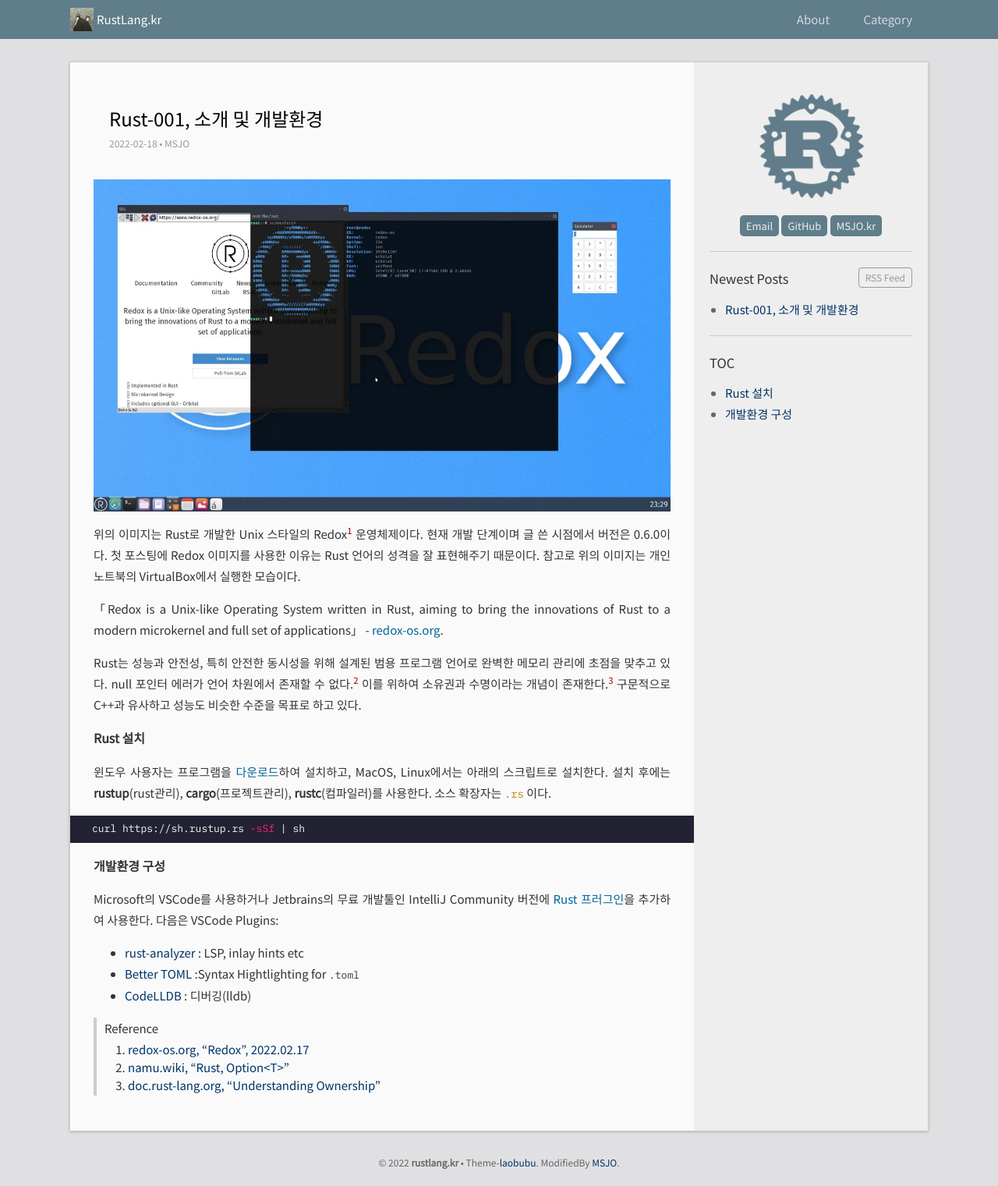
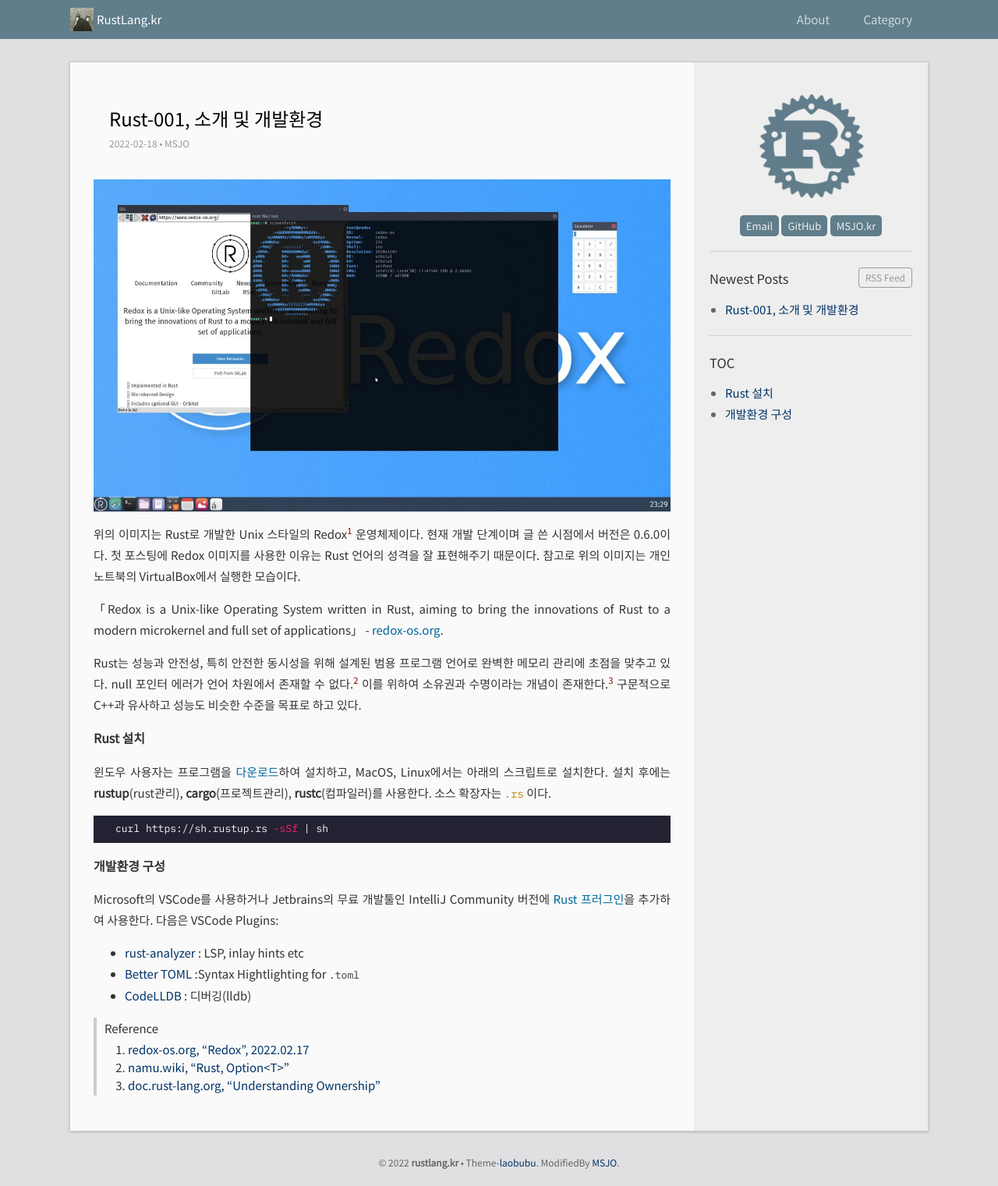
Before and after one commit to DebugJO/rustlang, a Jekyll site: the page built from _posts/2022-02-18-1.md, in a window 1280 px wide. Shown: the whole page at 78% size. Built offline with Jekyll 4.4.1, drawn with Linux system fonts in a browser that asks for light colours.

Commit message:
Update _post.scss

```diff
--- a/_sass/_post.scss
+++ b/_sass/_post.scss
@@ -44,7 +44,7 @@
         }
 
         pre {
-        	margin: 0 -30px;
+        	/* margin: 0 -30px; */
                 @include media-query($on-palm) {
 		margin: 0 -10px;
             }
```
